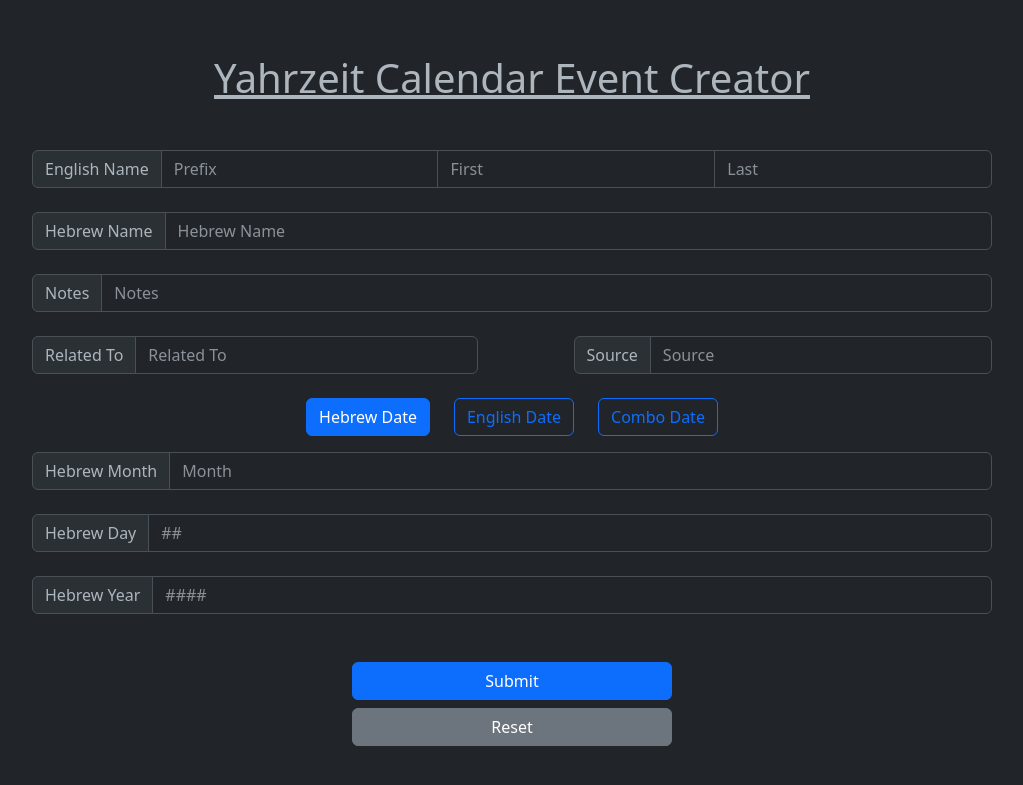
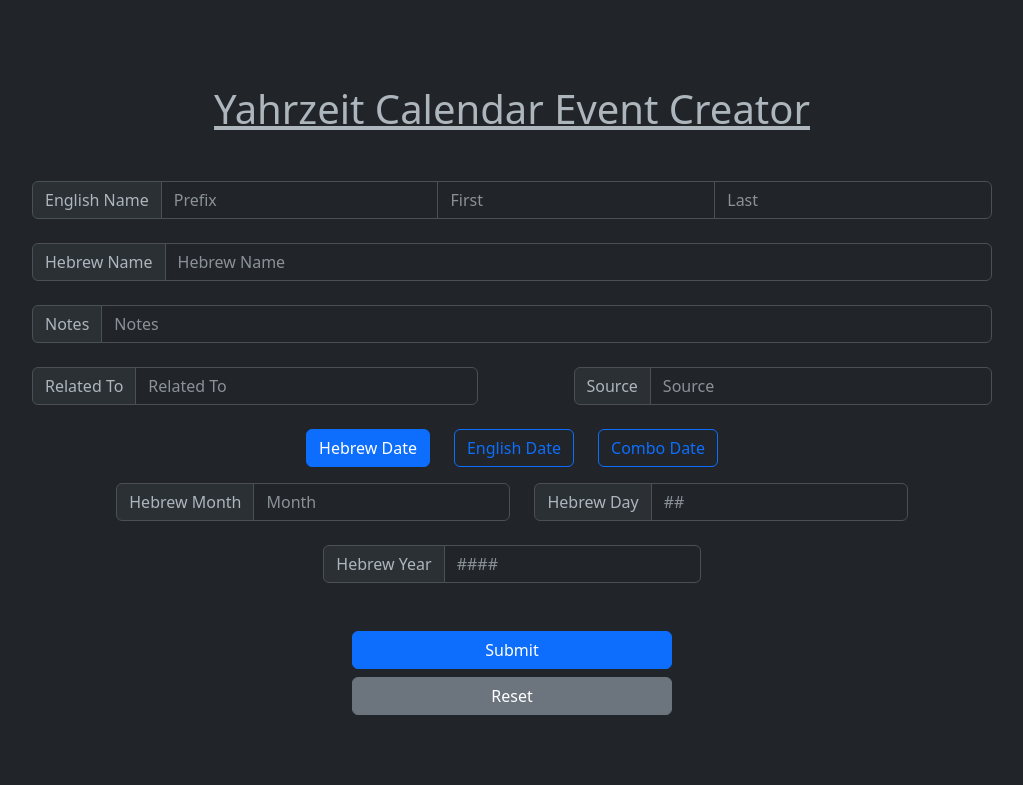
Before and after one commit to YDruxman/Yahrtzeits, a PHP site: page /php/singleEntry.php in a window 1280 px wide. Shown: the top 785 px of the page, without its empty margins (128-1151 px from the left). Run offline with PHP 8.4, Linux system fonts and the light colour scheme.

Commit message:
Refactor Hebrew date input section in form UI
The Hebrew date input fields have been modified to improve form structure in the UI in the singleEntry.php file. Each individual date field is wrapped by a form-group div, effectively providing a clear separation between each input field. This update therefore promotes better readability and understanding for both the developer and the user. The flex-row property in the dateGroup div provides a more user-friendly layout, aligning input fields in a single row. This makes it more visually straightforward for users to input Hebrew dates. The adjustments ultimately enhance overall user experience and code organization.

```diff
--- a/php/singleEntry.php
+++ b/php/singleEntry.php
@@ -73,18 +73,27 @@ session_start();
         </div>
 
         <!-- Hebrew Date -->
-        <div class="d-flex flex-wrap justify-content-center gap-4" id="hebrew-dateGroup">
+        <div class="d-flex flex-row flex-wrap justify-content-center gap-4" id="hebrew-dateGroup">
+            <div class="form-group">
                 <div class="input-group">
                     <div class="input-group-text">Hebrew Month</div>
-                <input type="text" id="hebrew-hebrewMonth" class="form-control" placeholder="Month" aria-label="Server">
+                    <input type="text" id="hebrew-hebrewMonth" class="form-control" placeholder="Month"
+                           aria-label="Server">
                 </div>
+            </div>
+            <div class="form-group">
                 <div class="input-group">
                     <div class="input-group-text">Hebrew Day</div>
-                <input type="text" id="hebrew-hebrewDay" class="form-control" placeholder="##" aria-label="Username">
+                    <input type="text" id="hebrew-hebrewDay" class="form-control" placeholder="##"
+                           aria-label="Username">
                 </div>
+            </div>
+            <div class="form-group">
                 <div class="input-group">
                     <div class="input-group-text">Hebrew Year</div>
-                <input type="text" id="hebrew-hebrewYear" class="form-control" placeholder="####" aria-label="Username">
+                    <input type="text" id="hebrew-hebrewYear" class="form-control" placeholder="####"
+                           aria-label="Username">
+                </div>
             </div>
         </div>
 
```
Lines whose indentation alone changed are shown as unchanged.
